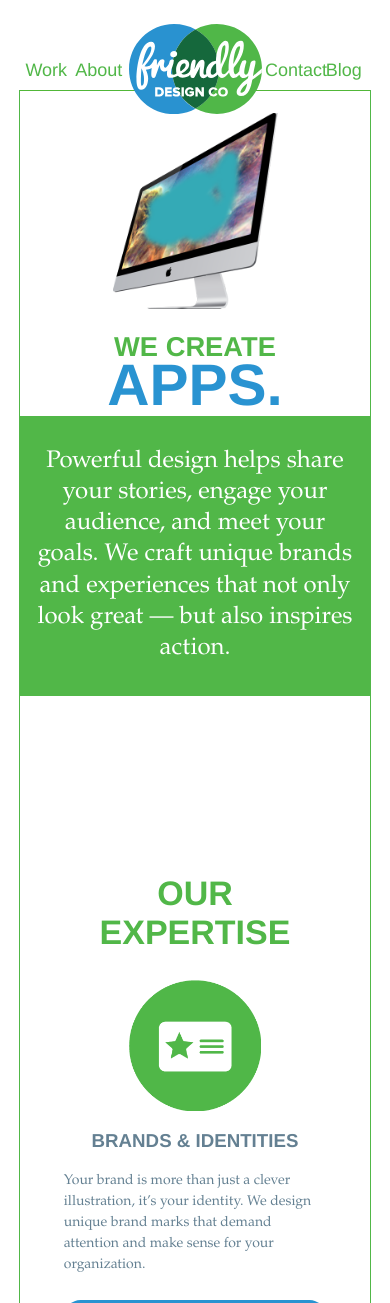
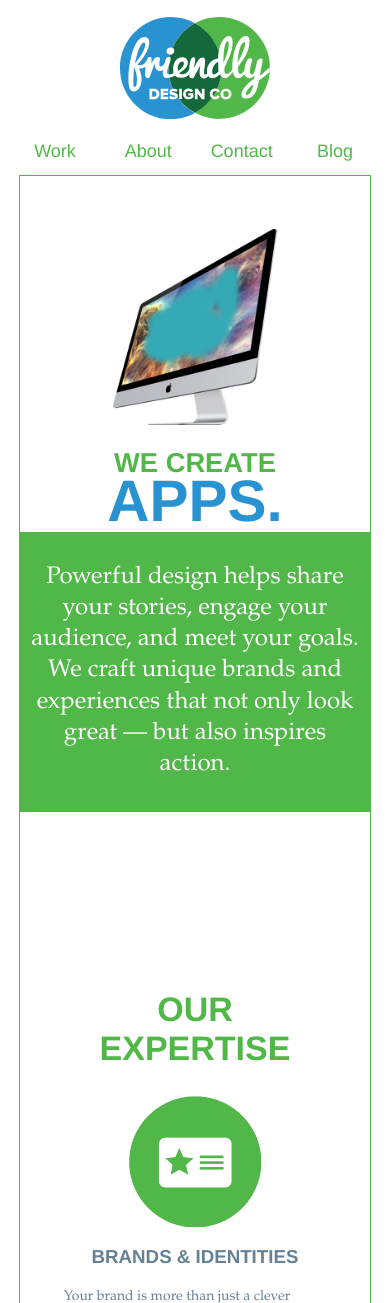
Before and after one commit to FriendlyDesignCo/friendlysite, a PHP site: page / in a window 390 px wide. Shown: the top 1303 px of the page. Run offline with PHP 8.4, Linux system fonts and the light colour scheme; some libraries are stand-ins or nearby versions.

Commit message:
Mobile changes
Change nav on extra small devices.

```diff
--- a/css/mobile.css
+++ b/css/mobile.css
@@ -12,7 +12,8 @@
   cf()
 */
 /* Variables */
-@media all and (max-width: 759px) {
+/*** Both mobile and small breakpoints ***/
+@media all and (max-width: 760px) {
   /** Multi Selectors **/
   /* stacks and adds padding to 2nd and 3rd children */
   .service, .processphoto, .colophon .column {
@@ -29,45 +30,6 @@
       margin-right: auto; }
     .service:nth-of-type(2), .service:nth-of-type(3), .processphoto:nth-of-type(2), .processphoto:nth-of-type(3), .colophon .column:nth-of-type(2), .colophon .column:nth-of-type(3) {
       padding-top: 50px; }
-
-  /**NAVIGATION**/
-  .logo {
-    padding: 0 0px !important; }
-    .logo img {
-      width: 95%;
-      margin: 0 auto;
-      padding: 0;
-      max-height: 115px; }
-
-  #main-navigation ul {
-    display: flex;
-    align-items: center; }
-  #main-navigation li:nth-child(2) {
-    margin-left: 0px; }
-  #main-navigation li {
-    /*useful for debugging */
-    			/** &:nth-of-type(2), &:nth-of-type(3){
-    				outline:red dashed 1px;
-    			}
-
-    			&:nth-of-type(4), &:nth-of-type(5){
-    				outline:blue dashed 1px;
-    			}**/ }
-    #main-navigation li:first-child {
-      order: 3;
-      width: 40%; }
-    #main-navigation li:nth-of-type(2) {
-      order: 1;
-      width: 15%; }
-    #main-navigation li:nth-of-type(3) {
-      order: 2;
-      width: 15%; }
-    #main-navigation li:nth-of-type(4) {
-      order: 4;
-      width: 15%; }
-    #main-navigation li:nth-of-type(5) {
-      order: 5;
-      width: 15%; }
 
   /**HERO**/
   .herotext, .noun, .create {
@@ -108,7 +70,7 @@
 
   /** MOTTO **/
   .motto {
-    padding: 3% 3.75% 3% 3.75%; }
+    padding: 3% 2.5% 3% 2.5%; }
     .motto h2 {
       font-size: 1.5em; }
 
@@ -138,3 +100,72 @@
       float: right; }
   .clientlogos img:nth-child(n+7) {
     display: none; } }
+/*** Mobile break point ***/
+@media all and (min-width: 599px) and (max-width: 760px) {
+  /**NAVIGATION**/
+  .logo {
+    padding: 0 0px !important; }
+    .logo img {
+      width: 95%;
+      margin: 0 auto;
+      padding: 0;
+      max-height: 115px; }
+
+  #main-navigation ul {
+    display: flex;
+    align-items: center; }
+  #main-navigation li:nth-child(2) {
+    margin-left: 0px; }
+  #main-navigation li {
+    /*useful for debugging */
+    			/** &:nth-of-type(2), &:nth-of-type(3){
+    				outline:red dashed 1px;
+    			}
+
+    			&:nth-of-type(4), &:nth-of-type(5){
+    				outline:blue dashed 1px;
+    			}**/ }
+    #main-navigation li:first-child {
+      order: 3;
+      width: 40%; }
+    #main-navigation li:nth-of-type(2) {
+      order: 1;
+      width: 15%; }
+    #main-navigation li:nth-of-type(3) {
+      order: 2;
+      width: 15%; }
+    #main-navigation li:nth-of-type(4) {
+      order: 4;
+      width: 15%; }
+    #main-navigation li:nth-of-type(5) {
+      order: 5;
+      width: 15%; } }
+/*** small break point ***/
+@media all and (max-width: 599px) {
+  #main {
+    padding-top: 176px; }
+
+  #main-navigation ul {
+    display: flex;
+    flex-flow: row wrap;
+    justify-content: space-between;
+    align-items: center;
+    padding-bottom: 85px; }
+  #main-navigation li:nth-child(2) {
+    margin-left: 0px; }
+  #main-navigation li {
+    flex: 0 0 20%;
+    padding: 10px 0;
+    /*useful for debugging */
+    		/**
+    			&:nth-of-type(2), &:nth-of-type(3){
+    				outline:red dashed 1px;
+    			}
+
+    			&:nth-of-type(4), &:nth-of-type(5){
+    				outline:blue dashed 1px;
+    			}**/ }
+    #main-navigation li:first-child {
+      flex-basis: 100%; }
+      #main-navigation li:first-child .logo img {
+        margin-left: 0px; } }
--- a/css/mobile.scss
+++ b/css/mobile.scss
@@ -9,7 +9,7 @@ $green: #51b748;
 $blue: #2993D1;
 $grey: #f3f3f3;
 $width: 75%;
-$tablet-width: 92.5%;
+$tablet-width: 95%;
 $smallwidth: 65%;
 $breathspace: 150px;
 $rightspace: 2em;
@@ -17,12 +17,15 @@ $buttonsize:5px;
 
 $break-tablet: 760px;
 $break-mobile: $break-tablet - 1;
+$break-small: 600px;
 
 $logosize: 40%;
 
-@media all and (max-width: $break-mobile){
+/*** Both mobile and small breakpoints ***/
 
-/** Multi Selectors **/
+@media all and (max-width: $break-tablet){
+
+	/** Multi Selectors **/
 
 	/* stacks and adds padding to 2nd and 3rd children */
 
@@ -33,6 +36,73 @@ $logosize: 40%;
 			padding-top: 50px;
 		}
 	}
+
+	/**HERO**/
+
+
+	.herotext, .noun, .create{
+		text-align: center;
+	}
+
+	.herotext{
+		@include stack();
+		margin: 64% 0 0;
+	}
+
+	.hero-container-container{
+		margin-top: 15%;
+		margin-bottom: 30%;
+		background: none;
+	}
+
+	.hero-container{
+		background-repeat: no-repeat;
+		background-position: center top;
+		background-size: 47%;
+		transition: all 2s;
+	}
+
+	.hero:first-child{
+		height:51vw;
+	}
+
+	.create{
+		font-size: 7vw;
+	}
+
+	.noun{
+		font-size: 15vw;
+	}
+
+	/** MOTTO **/
+
+	.motto {
+		padding: 3% (100/2-$tablet-width/2) 3% (100/2-$tablet-width/2);
+
+		& h2 {
+			font-size: 1.5em;
+		}
+	}
+
+	/** CLIENTS **/
+
+	.clientlogos{
+		& img {
+			@include col(1/2, $uncycle:5, $cycle: 2);
+			margin-bottom: -10px;
+		}
+
+		& img:nth-child(n+7){
+				display: none;
+		}
+
+	}
+
+}
+
+/*** Mobile break point ***/
+
+@media all and (min-width: $break-small - 1) and (max-width: $break-tablet){
 
 /**NAVIGATION**/
 
@@ -96,65 +166,55 @@ $logosize: 40%;
 		}
 	}
 
-/**HERO**/
+}
 
 
-	.herotext, .noun, .create{
-		text-align: center;
+/*** small break point ***/
+
+@media all and (max-width: $break-small - 1){
+
+	#main {
+		padding-top: 176px;
 	}
 
-	.herotext{
-		@include stack();
-		margin: 64% 0 0;
-	}
+	#main-navigation {
 
-	.hero-container-container{
-		margin-top: 15%;
-		margin-bottom: 30%;
-		background: none;
-	}
+		& ul{
+			display: flex;
+			flex-flow: row wrap;
+			justify-content: space-between;
+			align-items: center;
+			padding-bottom: 85px;
 
-	.hero-container{
-		background-repeat: no-repeat;
-		background-position: center top;
-		background-size: 47%;
-		transition: all 2s;
-	}
+		}
 
-	.hero:first-child{
-		height:51vw;
-	}
+		& li:nth-child(2) {
+			margin-left: 0px;
+		}
 
-	.create{
-		font-size: 7vw;
-	}
+		& li{
 
-	.noun{
-		font-size: 15vw;
-	}
+			flex: 0 0 20%;
+			padding: 10px 0;
 
-/** MOTTO **/
+			&:first-child{
+				flex-basis: 100%;
 
-	.motto {
-		padding: 3% (100/2-$tablet-width/2) 3% (100/2-$tablet-width/2);
+				.logo img {
+					margin-left: 0px;
+				}
+			}
 
-		& h2 {
-			font-size: 1.5em;
+
+		/*useful for debugging */
+		/**
+			&:nth-of-type(2), &:nth-of-type(3){
+				outline:red dashed 1px;
+			}
+
+			&:nth-of-type(4), &:nth-of-type(5){
+				outline:blue dashed 1px;
+			}**/
 		}
 	}
-
-/** CLIENTS **/
-
-	.clientlogos{
-		& img {
-			@include col(1/2, $uncycle:5, $cycle: 2);
-			margin-bottom: -10px;
-		}
-
-		& img:nth-child(n+7){
-				display: none;
-		}
-
-	}
-
 }
```
